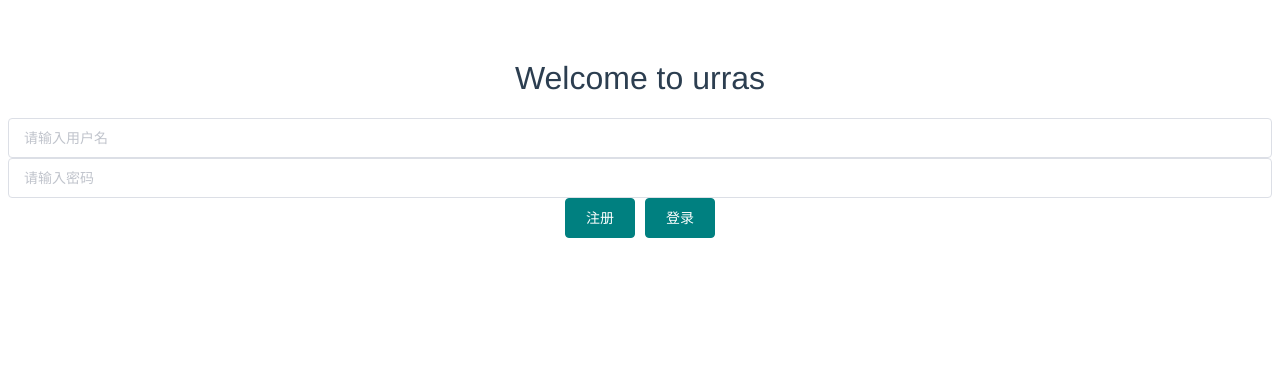
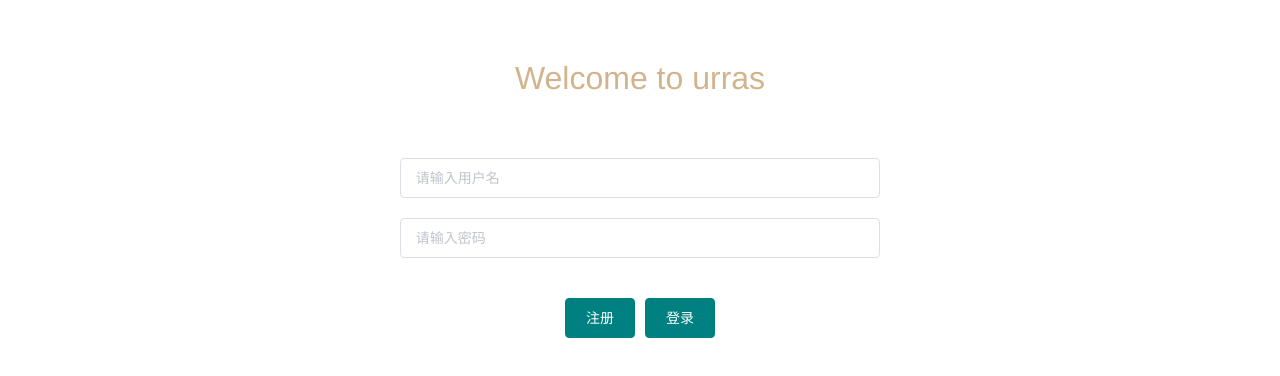
Before and after one commit to chaishilin/urras, a Vue app: page / in a window 1280 px wide. Shown: the top 376 px of the page. Built offline with nearby package versions, Linux system fonts and the light colour scheme.

Commit message:
优化提示

```diff
--- a/src/views/login.vue
+++ b/src/views/login.vue
@@ -1,9 +1,12 @@
 <template>
   <div class="login">
-    <h1>{{ msg }}</h1>
-
-    <el-input v-model="userForm.username" placeholder="请输入用户名">用户名</el-input>
-    <el-input v-model="userForm.password" placeholder="请输入密码">密码</el-input>
+    <h1 class="msg">{{ msg }}</h1>
+    <div class="userInput">
+      <el-input class="el-input" v-model="userForm.username" placeholder="请输入用户名"
+        >用户名</el-input>
+      <el-input class="el-input" v-model="userForm.password" placeholder="请输入密码"
+        >密码</el-input>
+    </div>
     <el-button type="primary" @click="register">注册</el-button>
     <el-button type="primary" @click="login">登录</el-button>
   </div>
@@ -12,7 +15,7 @@
 <script>
 export default {
   name: "login",
-  clearUserInfo:false,
+  clearUserInfo: false,
   data() {
     return {
       msg: "Welcome to urras",
@@ -32,8 +35,8 @@ export default {
           console.log(result.data);
           if (status == 200) {
             this.$message({
-                message:'登陆成功',
-                type:'success'
+              message: "登陆成功",
+              type: "success",
             });
             localStorage.setItem("token", result.data.data.token);
             console.log(this.$store.getters.getToken);
@@ -41,7 +44,7 @@ export default {
               path: "/userInfo",
             });
           } else {
-            this.$message.error('登录失败 '+result.data.msg);
+            this.$message.error("登录失败 " + result.data.msg);
           }
         })
         .catch((err) => {
@@ -57,13 +60,13 @@ export default {
           console.log(result.data);
           if (status == 200) {
             this.$message({
-                message:'注册成功',
-                type:'success'
+              message: "注册成功",
+              type: "success",
             });
-          this.userForm.username = ""
-          this.userForm.password = ""
+            this.userForm.username = "";
+            this.userForm.password = "";
           } else {
-            this.$message.error('注册失败 '+result.data.msg);
+            this.$message.error("注册失败 " + result.data.msg);
           }
         })
         .catch((err) => {
@@ -91,4 +94,18 @@ li {
 a {
   color: #42b983;
 }
+.msg {
+  color: tan;
+}
+.userInput {
+  width: 40%;
+  border: 30px solid white;
+  margin: auto;
+}
+.el-input{
+  width: 95%;
+  border: 10px solid white;
+  margin: auto;
+  position: relative;
+}
 </style>
--- a/src/views/userInfo.vue
+++ b/src/views/userInfo.vue
@@ -4,7 +4,6 @@
     <el-table :data="userInfoList">
       <el-table-column label="id" prop="id"></el-table-column>
       <el-table-column label="username" prop="username"></el-table-column>
-      <el-table-column label="password" prop="password"></el-table-column>
       <el-table-column label="createTime" prop="createTime"></el-table-column>
       <el-table-column label="lastModifiedTime" prop="lastModifiedTime"></el-table-column>
     </el-table>
@@ -18,8 +17,7 @@ export default {
       msg:"userInfoList",
       userInfoList:[{
           id:"",
-          username:"admin",
-          password:"password",
+          username:"",
           createTime:"",
           lastModifiedTime:""
         }
```
